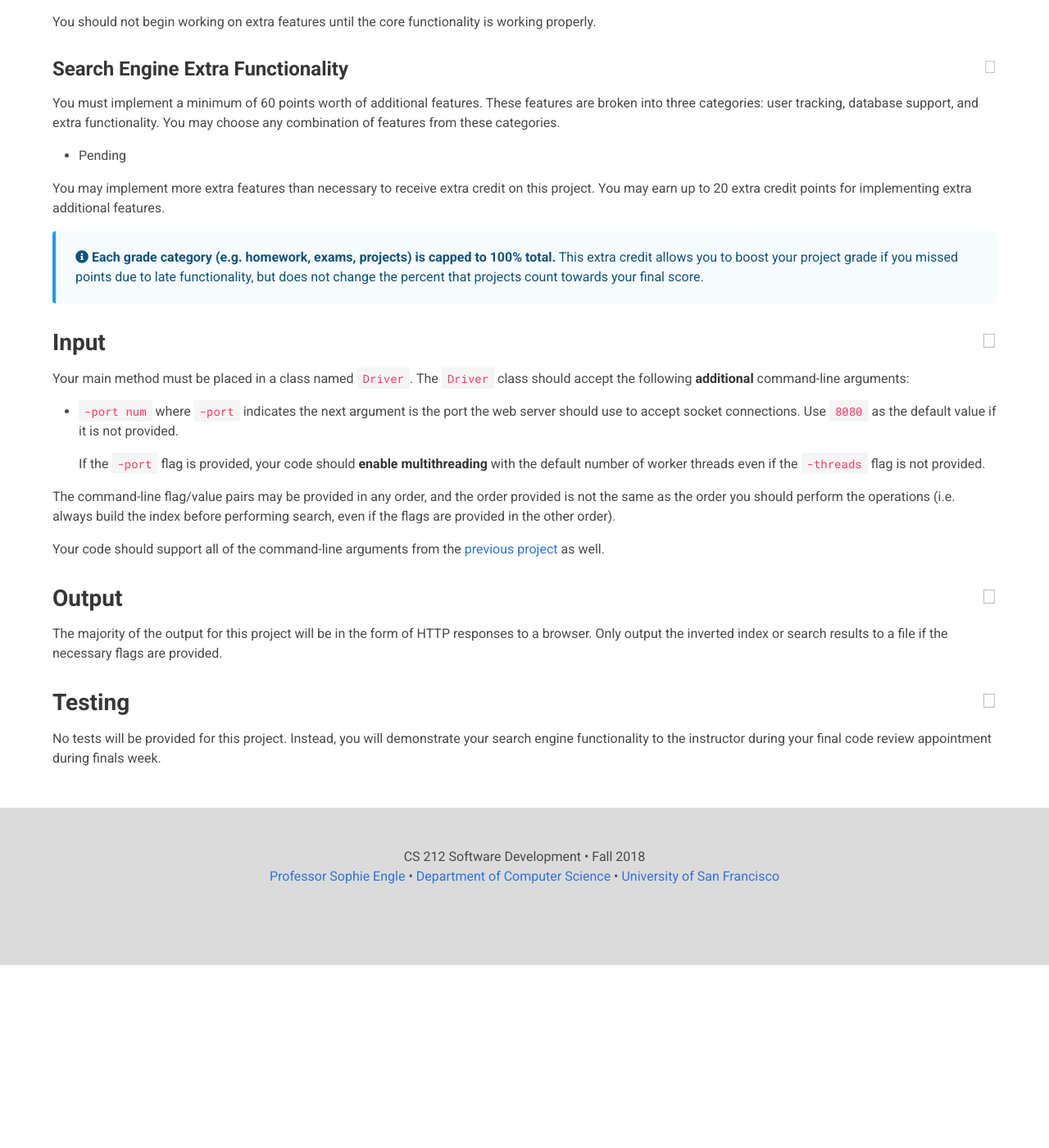
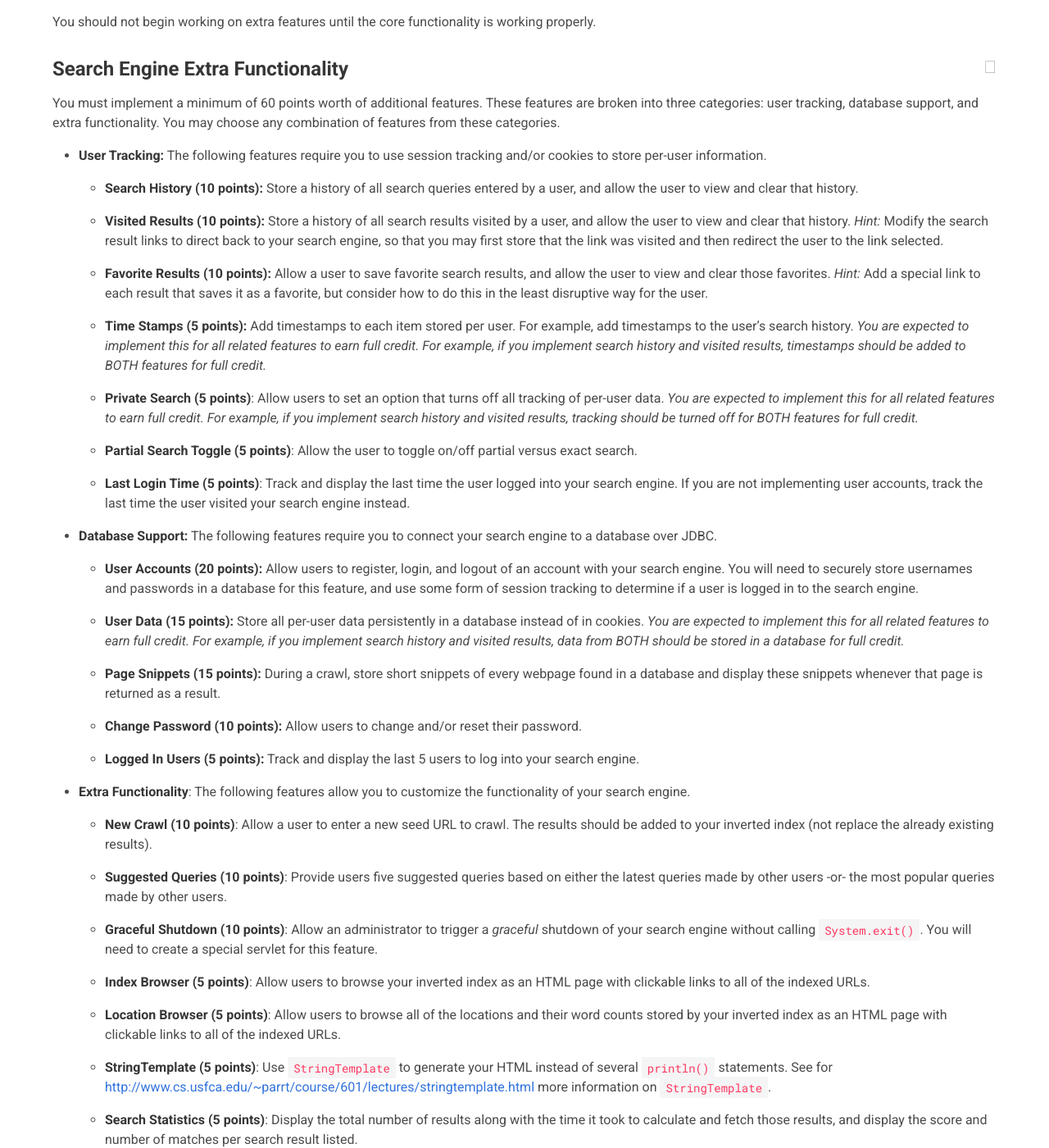
Before and after one commit to usf-cs212-fall2018/usf-cs212-fall2018.github.io, a Jekyll site: the page built from _posts/2018-11-04-project-4b-search-engine.md, in a window 1280 px wide and 1400 px high, scrolled down 764 px. Shown: the whole window at 82% size. Built offline with Jekyll 4.4.1, drawn with Linux system fonts in a browser that asks for light colours; nearby versions of some CDN libraries; before the commit the page ends 1941 px from its top, so only the background shows below that; some of the changed text lies outside the part shown.

Commit message:
Added extra functionality.

```diff
--- a/_posts/2018-11-04-project-4b-search-engine.md
+++ b/_posts/2018-11-04-project-4b-search-engine.md
@@ -28,12 +28,62 @@ You should not begin working on extra features until the core functionality is w
 
 You must implement a minimum of 60 points worth of additional features. These features are broken into three categories: user tracking, database support, and extra functionality. You may choose any combination of features from these categories.
 
-- Pending
+  - **User Tracking:** The following features require you to use session tracking and/or cookies to store per-user information.
+
+    - **Search History (10 points):** Store a history of all search queries entered by a user, and allow the user to view and clear that history.
+
+    - **Visited Results (10 points):** Store a history of all search results visited by a user, and allow the user to view and clear that history. *Hint:* Modify the search result links to direct back to your search engine, so that you may first store that the link was visited and then redirect the user to the link selected.
+
+    - **Favorite Results (10 points):** Allow a user to save favorite search results, and allow the user to view and clear those favorites. *Hint:* Add a special link to each result that saves it as a favorite, but consider how to do this in the least disruptive way for the user.
+
+    - **Time Stamps (5 points):** Add timestamps to each item stored per user. For example, add timestamps to the user's search history. *You are expected to implement this for all related features to earn full credit. For example, if you implement search history and visited results, timestamps should be added to BOTH features for full credit.*
+
+    - **Private Search (5 points)**: Allow users to set an option that turns off all tracking of per-user data. *You are expected to implement this for all related features to earn full credit. For example, if you implement search history and visited results, tracking should be turned off for BOTH features for full credit.*
+
+    - **Partial Search Toggle (5 points)**: Allow the user to toggle on/off partial versus exact search.
+
+    - **Last Login Time (5 points)**: Track and display the last time the user logged into your search engine. If you are not implementing user accounts, track the last time the user visited your search engine instead.
+
+  - **Database Support:** The following features require you to connect your search engine to a database over JDBC.
+
+    - **User Accounts (20 points):** Allow users to register, login, and logout of an account with your search engine. You will need to securely store usernames and passwords in a database for this feature, and use some form of session tracking to determine if a user is logged in to the search engine.
+
+    - **User Data (15 points):** Store all per-user data persistently in a database instead of in cookies. *You are expected to implement this for all related features to earn full credit. For example, if you implement search history and visited results, data from BOTH should be stored in a database for full credit.*
+
+    - **Page Snippets (15 points):** During a crawl, store short snippets of every webpage found in a database and display these snippets whenever that page is returned as a result.
+
+    - **Change Password (10 points):** Allow users to change and/or reset their password.
+
+    - **Logged In Users (5 points):** Track and display the last 5 users to log into your search engine.
+
+  - **Extra Functionality**: The following features allow you to customize the functionality of your search engine.
+
+    - **New Crawl (10 points)**: Allow a user to enter a new seed URL to crawl. The results should be added to your inverted index (not replace the already existing results).
+
+    - **Suggested Queries (10 points)**: Provide users five suggested queries based on either the latest queries made by other users -or- the most popular queries made by other users.
+
+    - **Graceful Shutdown (10 points)**: Allow an administrator to trigger a *graceful* shutdown of your search engine without calling `System.exit()`. You will need to create a special servlet for this feature.
+
+    - **Index Browser (5 points)**: Allow users to browse your inverted index as an HTML page with clickable links to all of the indexed URLs.
+
+    - **Location Browser (5 points)**: Allow users to browse all of the locations and their word counts stored by your inverted index as an HTML page with clickable links to all of the indexed URLs.
+
+    - **StringTemplate (5 points)**: Use `StringTemplate` to generate your HTML instead of several `println()` statements. See for <http://www.cs.usfca.edu/~parrt/course/601/lectures/stringtemplate.html> more information on `StringTemplate`.
+
+    - **Search Statistics (5 points)**: Display the total number of results along with the time it took to calculate and fetch those results, and display the score and number of matches per search result listed.
+
+    - **Web Framework (5 points)**: Design a search engine using any popular CSS/style framework to create a consistent style for all the web pages. For example, consider using <a href="https://bulma.io/">Bulma</a>, <a href="https://getbootstrap.com/">Bootstrap (Twitter)</a>, <a href="https://purecss.io/">Pure.css</a>, <a href="https://material.io/develop/web/">Material (Google)</a>, <a href="https://semantic-ui.com/">Semantic UI</a>, and many more.
+
+    - **Search Brand (5 points)**: Design a search engine with a distinct brand and tagline. This includes creating a logo and tagline, and including it on all of the web pages.
 
 You may implement more extra features than necessary to receive extra credit on this project. You may earn up to 20 extra credit points for implementing extra additional features.
 
 <article class="message is-info">
   <div class="message-body"><i class="fas fa-info-circle"></i>&nbsp;<strong>Each grade category (e.g. homework, exams, projects) is capped to 100% total.</strong> This extra credit allows you to boost your project grade if you missed points due to late functionality, but does not change the percent that projects count towards your final score.</div>
+</article>
+
+<article class="message is-info">
+  <div class="message-body"><i class="fas fa-lightbulb"></i>&nbsp;<strong>Have a feature idea?</strong> You can propose an extra feature in a public post on Piazza. If approved, the instructor will post the number of points that feature will be worth on the final project.</div>
 </article>
 
 {% include section.html level="h2" name="Input" %}
```
